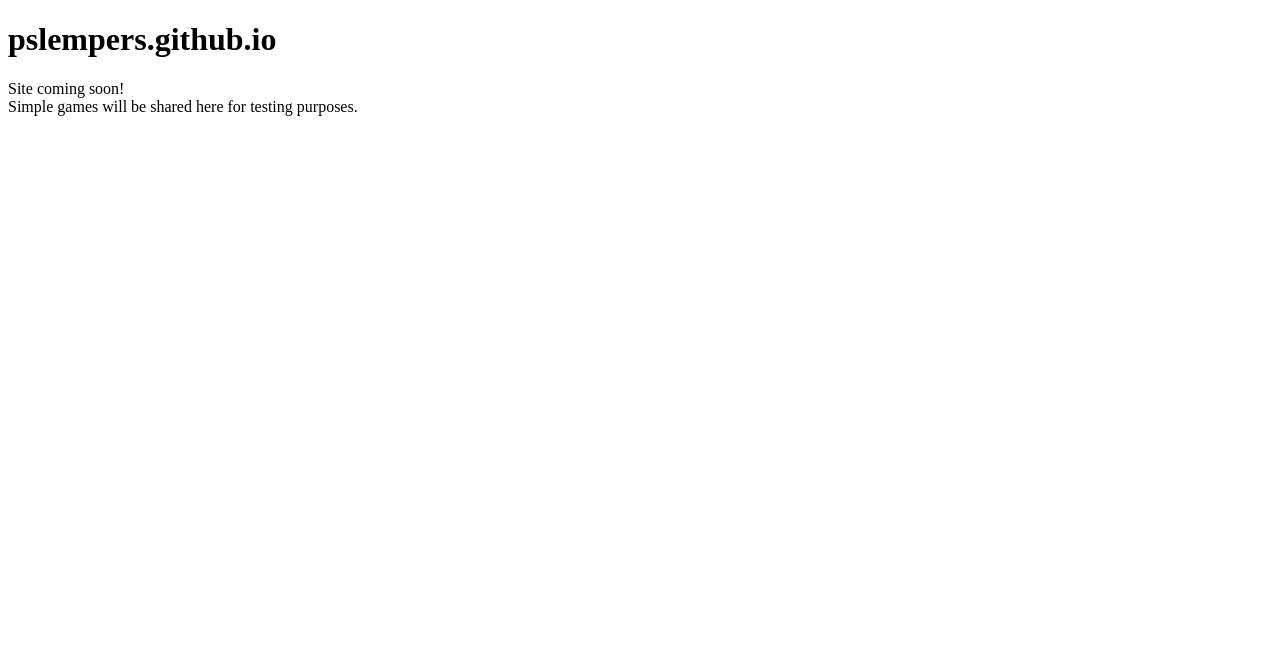
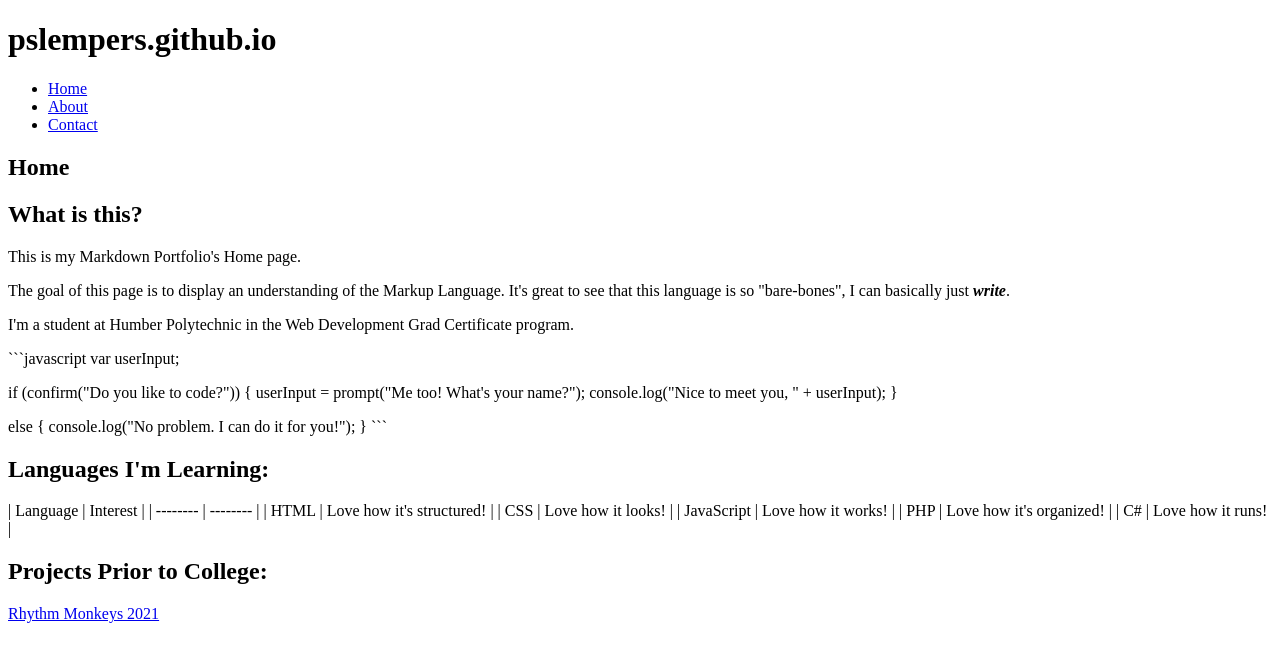
Before and after one commit to pslempers/pslempers.github.io, a plain HTML site: page index.html in a window 1280 px wide. Drawn offline with Linux system fonts and the light colour scheme.

Commit message:
added html files

````diff
--- a/index.html
+++ b/index.html
@@ -1,12 +1,50 @@
 <!DOCTYPE html>
 <head>
     <meta charset="utf-8">
-    <title>Peter Games</title>
     <link rel="stylesheet" href="./styles.css">
-</head>
-<body>
     <h1>pslempers.github.io</h1>
-    <p>Site coming soon! <br>
-        Simple games will be shared here for testing purposes.
-    </p>
-</body>
+
+<ul>
+<li><a href="index.markdown">Home</a></li>
+<li><a href="about.markdown">About</a></li>
+<li><a href="contact.markdown">Contact</a></li>
+</ul>
+
+<h2>Home</h2>
+
+<h2>What is this?</h2>
+
+<p>This is my Markdown Portfolio's Home page.</p>
+
+<p>The goal of this page is to display an understanding of the Markup Language.
+It's great to see that this language is so "bare-bones", I can basically just <strong><em>write</em></strong>.</p>
+
+<p>I'm a student at Humber Polytechnic in the Web Development Grad Certificate program.</p>
+
+<p>```javascript
+var userInput;</p>
+
+<p>if (confirm("Do you like to code?"))
+{
+    userInput = prompt("Me too! What's your name?");
+    console.log("Nice to meet you, " + userInput);
+} </p>
+
+<p>else {
+    console.log("No problem. I can do it for you!");
+}
+```</p>
+
+<h2>Languages I'm Learning:</h2>
+
+<p>| Language | Interest |
+| -------- | -------- |
+| HTML | Love how it's structured! |
+| CSS | Love how it looks! |
+| JavaScript | Love how it works! |
+| PHP | Love how it's organized! |
+| C# | Love how it runs! |</p>
+
+<h2>Projects Prior to College:</h2>
+
+<p><a href="https://slemperman.itch.io/rhythm-monkeys">Rhythm Monkeys 2021</a></p>
````
Also changed, not shown: about.html (added, +23 -0 lines), contact.html (added, +17 -0 lines), images/ableton-logo.png (added), images/csharp-logo.png (added), images/figma-logo.png (added), images/github-logo.png (added), images/html5-logo.png (added), images/javascript-logo.png (added), images/logic-logo.png (added), images/php-logo.png (added), images/pixaki-logo.png (added), images/sibelius-logo.png (added).
